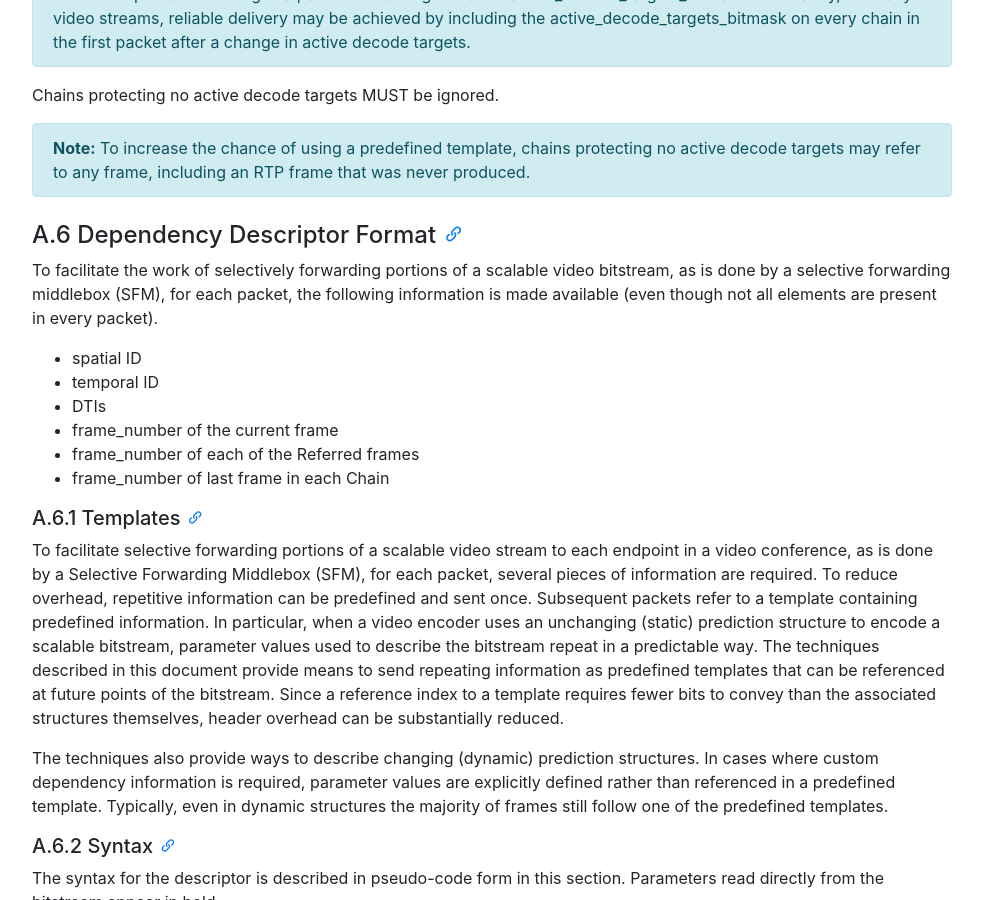
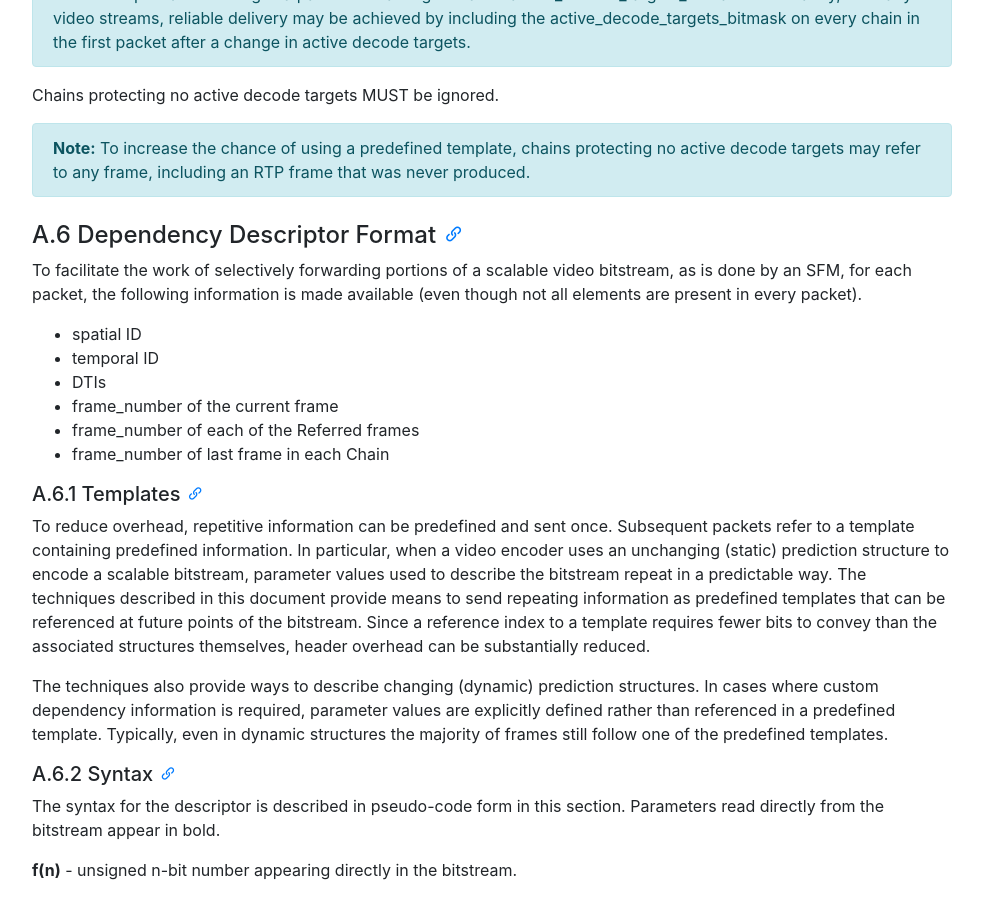
Before and after one commit to AOMediaCodec/av1-rtp-spec, a Jekyll site: the page built from index.md, in a window 1280 px wide and 900 px high, scrolled down 22296 px. Shown: the whole window, without its empty margins (53-1036 px from the left). Built offline with Jekyll 4.4.1, drawn with Linux system fonts in a browser that asks for light colours; nearby versions of some CDN libraries.

Commit message:
Delete a redundant sentence in A.6.1 section

```diff
--- a/av1-rtp-spec.md
+++ b/av1-rtp-spec.md
@@ -761,7 +761,7 @@ Chains protecting no active decode targets MUST be ignored.
 
 #### A.6 Dependency Descriptor Format
 
-To facilitate the work of selectively forwarding portions of a scalable video bitstream, as is done by a selective forwarding middlebox (SFM), for each packet, the following information is made available (even though not all elements are present in every packet).
+To facilitate the work of selectively forwarding portions of a scalable video bitstream, as is done by an SFM, for each packet, the following information is made available (even though not all elements are present in every packet).
 
 * spatial ID
 * temporal ID
@@ -773,7 +773,7 @@ To facilitate the work of selectively forwarding portions of a scalable video bi
 
 ##### A.6.1 Templates
 
-To facilitate selective forwarding portions of a scalable video stream to each endpoint in a video conference, as is done by a Selective Forwarding Middlebox (SFM), for each packet, several pieces of information are required. To reduce overhead, repetitive information can be predefined and sent once. Subsequent packets refer to a template containing predefined information. In particular, when a video encoder uses an unchanging (static) prediction structure to encode a scalable bitstream, parameter values used to describe the bitstream repeat in a predictable way. The techniques described in this document provide means to send repeating information as predefined templates that can be referenced at future points of the bitstream. Since a reference index to a template requires fewer bits to convey than the associated structures themselves, header overhead can be substantially reduced.
+To reduce overhead, repetitive information can be predefined and sent once. Subsequent packets refer to a template containing predefined information. In particular, when a video encoder uses an unchanging (static) prediction structure to encode a scalable bitstream, parameter values used to describe the bitstream repeat in a predictable way. The techniques described in this document provide means to send repeating information as predefined templates that can be referenced at future points of the bitstream. Since a reference index to a template requires fewer bits to convey than the associated structures themselves, header overhead can be substantially reduced.
 
 The techniques also provide ways to describe changing (dynamic) prediction structures. In cases where custom dependency information is required, parameter values are explicitly defined rather than referenced in a predefined template. Typically, even in dynamic structures the majority of frames still follow one of the predefined templates.
 
```
